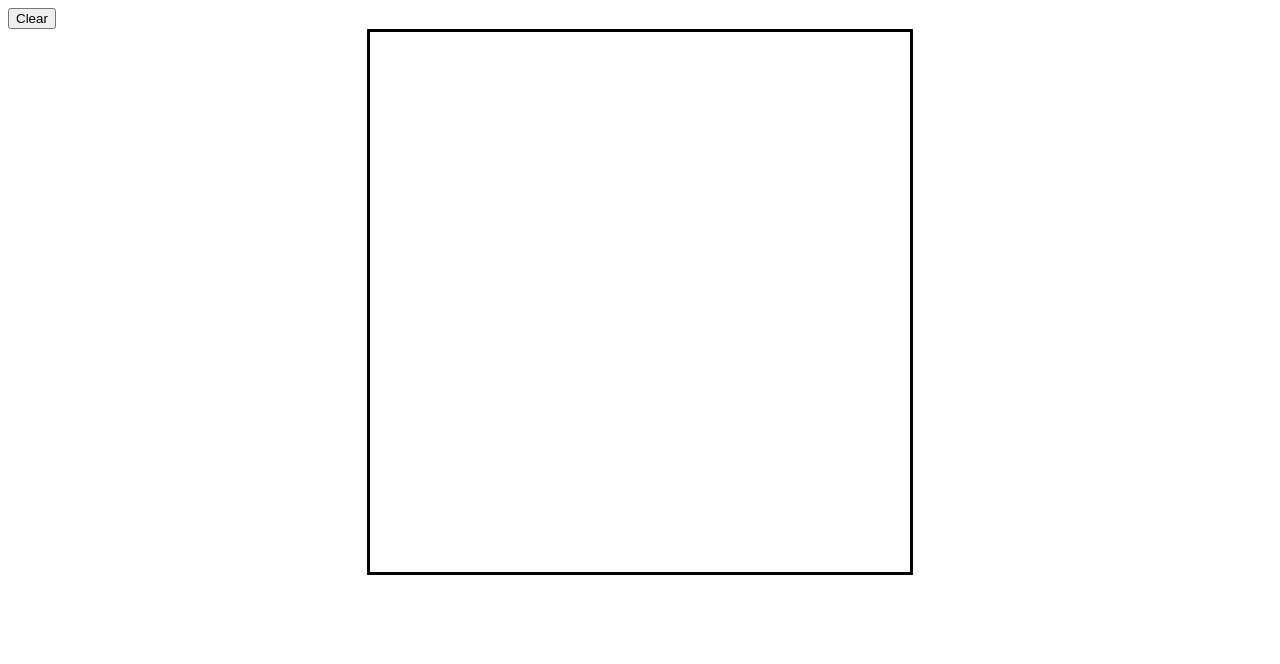
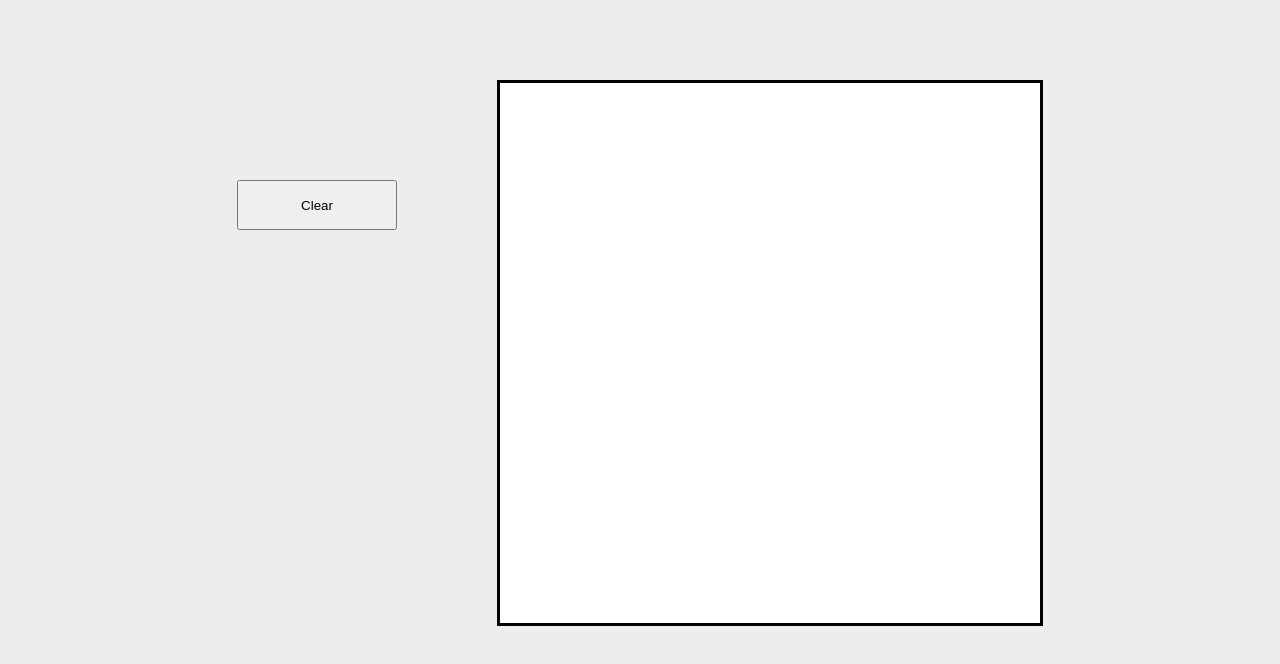
Before and after one commit to sandman-x1/sketch, a plain HTML site: page index.html in a window 1280 px wide. Drawn offline with Linux system fonts and the light colour scheme.

Commit message:
Added flexbox and background color

```diff
--- a/style.css
+++ b/style.css
@@ -1,8 +1,32 @@
+body {
+    background-color: #ededed;
+}
+
+.container {
+    display: flex;
+    justify-content: center;
+    gap: 100px;
+    margin-top: 80px;
+}
+
+.buttonContainer {
+    display: flex;
+    flex-direction: column;
+}
+
+button {
+    width: 160px;
+    height: 50px;
+    margin-top: 100px;
+
+}
+
 .grid {
     border-style: solid;
     border-width: 3px;
+    background-color: white;
     width: 540px;
     height: 540px;
-    margin: auto;
+    /* margin: auto; */
     display: grid;
 }
```
